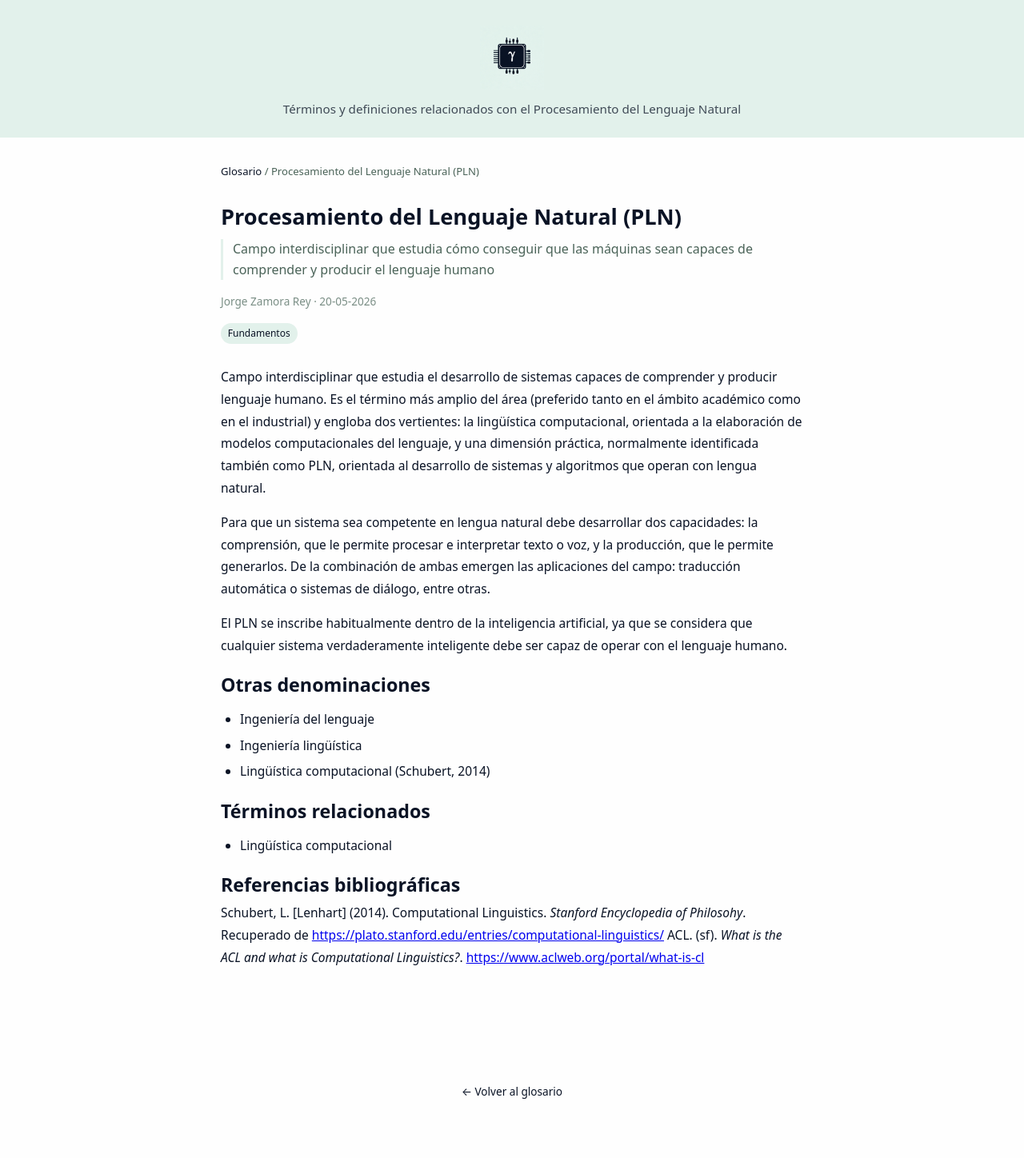
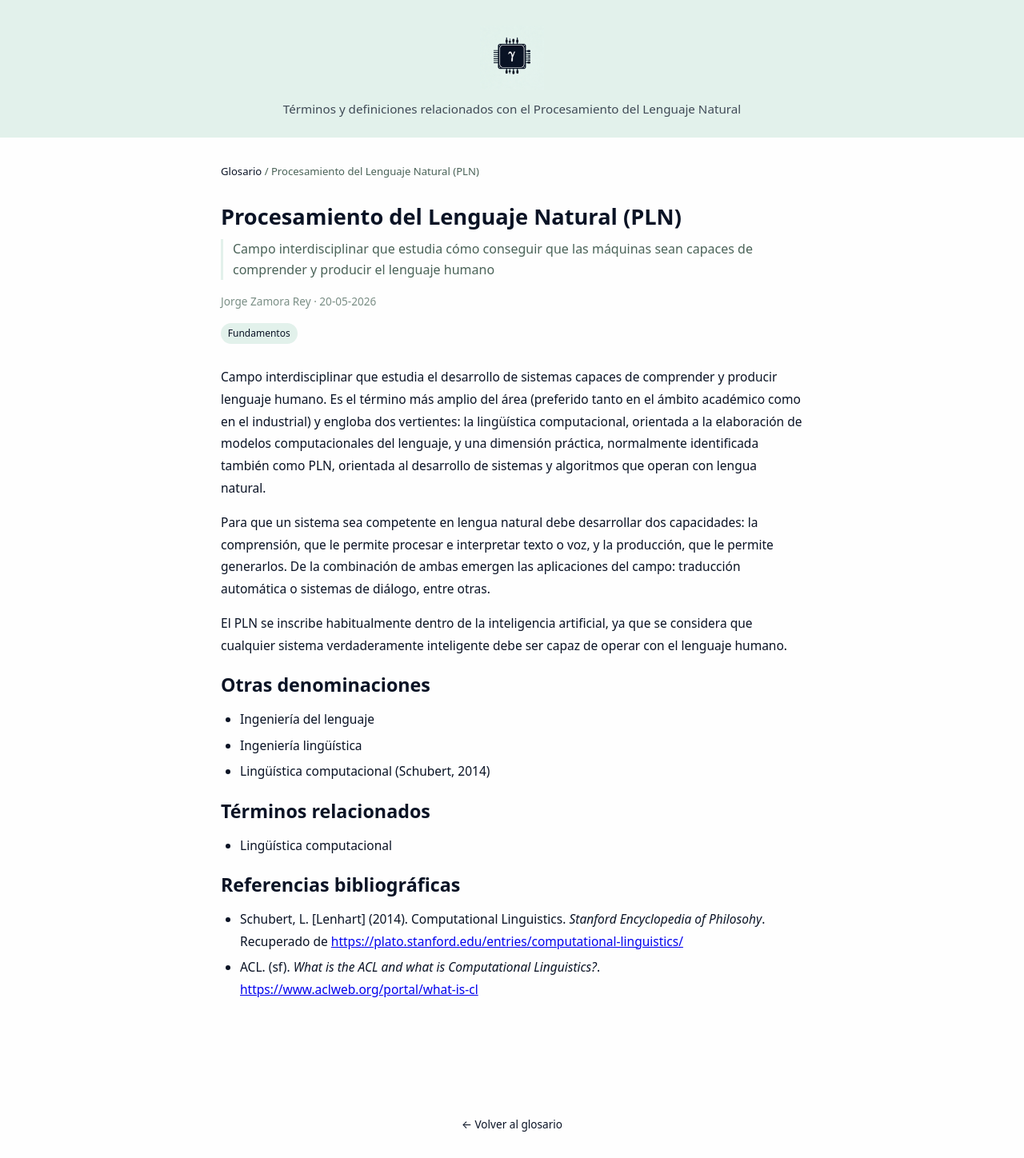
Before and after one commit to Circuigramas/glosario_pln, a Jekyll site: the page built from _terms/pln.md, in a window 1280 px wide. Shown: the whole page at 80% size. Built offline with Jekyll 4.4.1, drawn with Linux system fonts in a browser that asks for light colours; before the commit the page ends 1408 px from its top, so only the background shows below that.

Commit message:
Added bullet points to references

```diff
--- a/_terms/pln.md
+++ b/_terms/pln.md
@@ -22,5 +22,5 @@ El PLN se inscribe habitualmente dentro de la inteligencia artificial, ya que se
 - Lingüística computacional
 
 # Referencias bibliográficas
-Schubert, L. [Lenhart] (2014). Computational Linguistics. _Stanford Encyclopedia of Philosohy_. Recuperado de [https://plato.stanford.edu/entries/computational-linguistics/](https://plato.stanford.edu/entries/computational-linguistics/)
-ACL. (sf). _What is the ACL and what is Computational Linguistics?_. [https://www.aclweb.org/portal/what-is-cl](https://www.aclweb.org/portal/what-is-cl)
+- Schubert, L. [Lenhart] (2014). Computational Linguistics. _Stanford Encyclopedia of Philosohy_. Recuperado de [https://plato.stanford.edu/entries/computational-linguistics/](https://plato.stanford.edu/entries/computational-linguistics/)
+- ACL. (sf). _What is the ACL and what is Computational Linguistics?_. [https://www.aclweb.org/portal/what-is-cl](https://www.aclweb.org/portal/what-is-cl)
```
